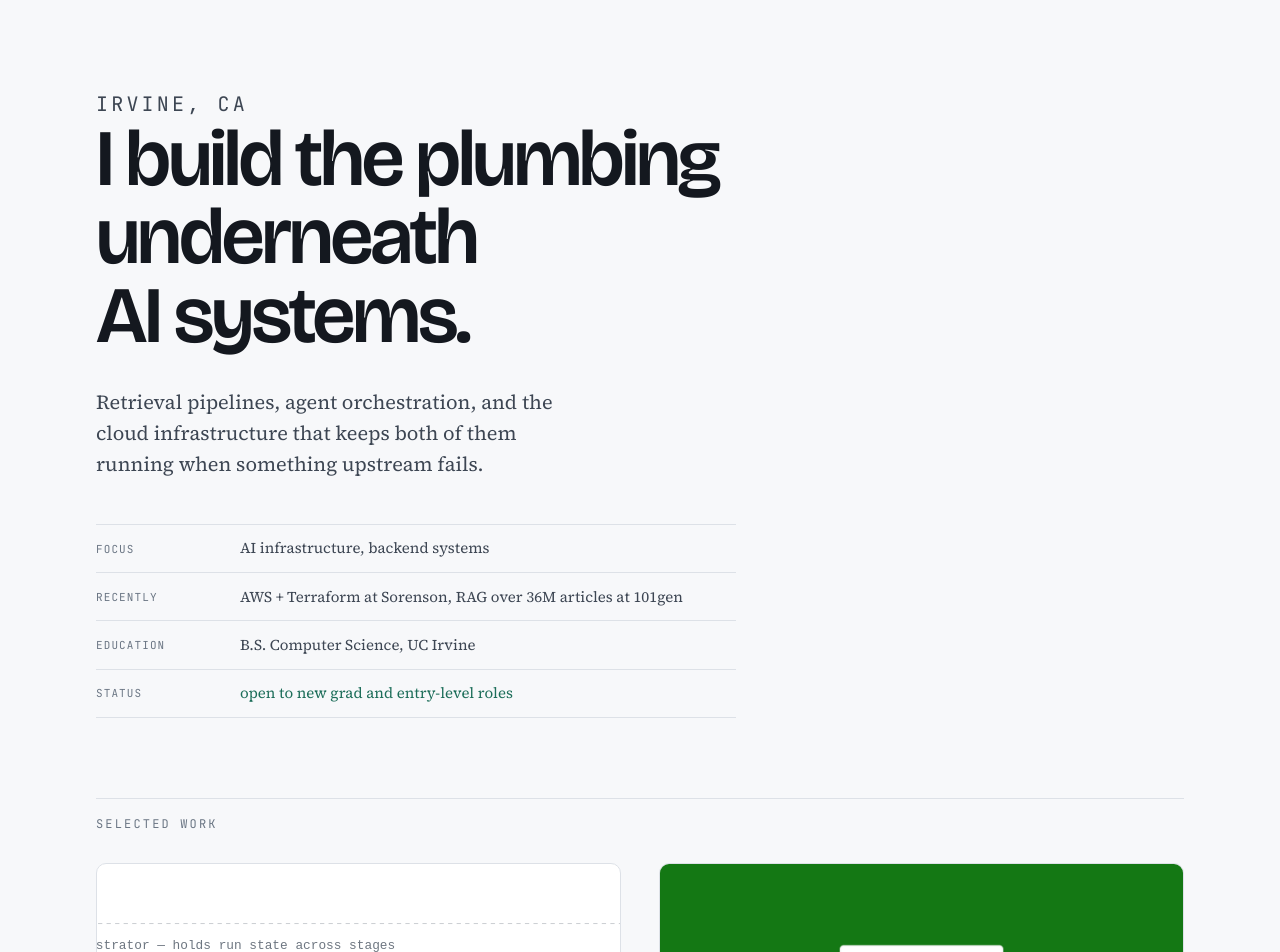
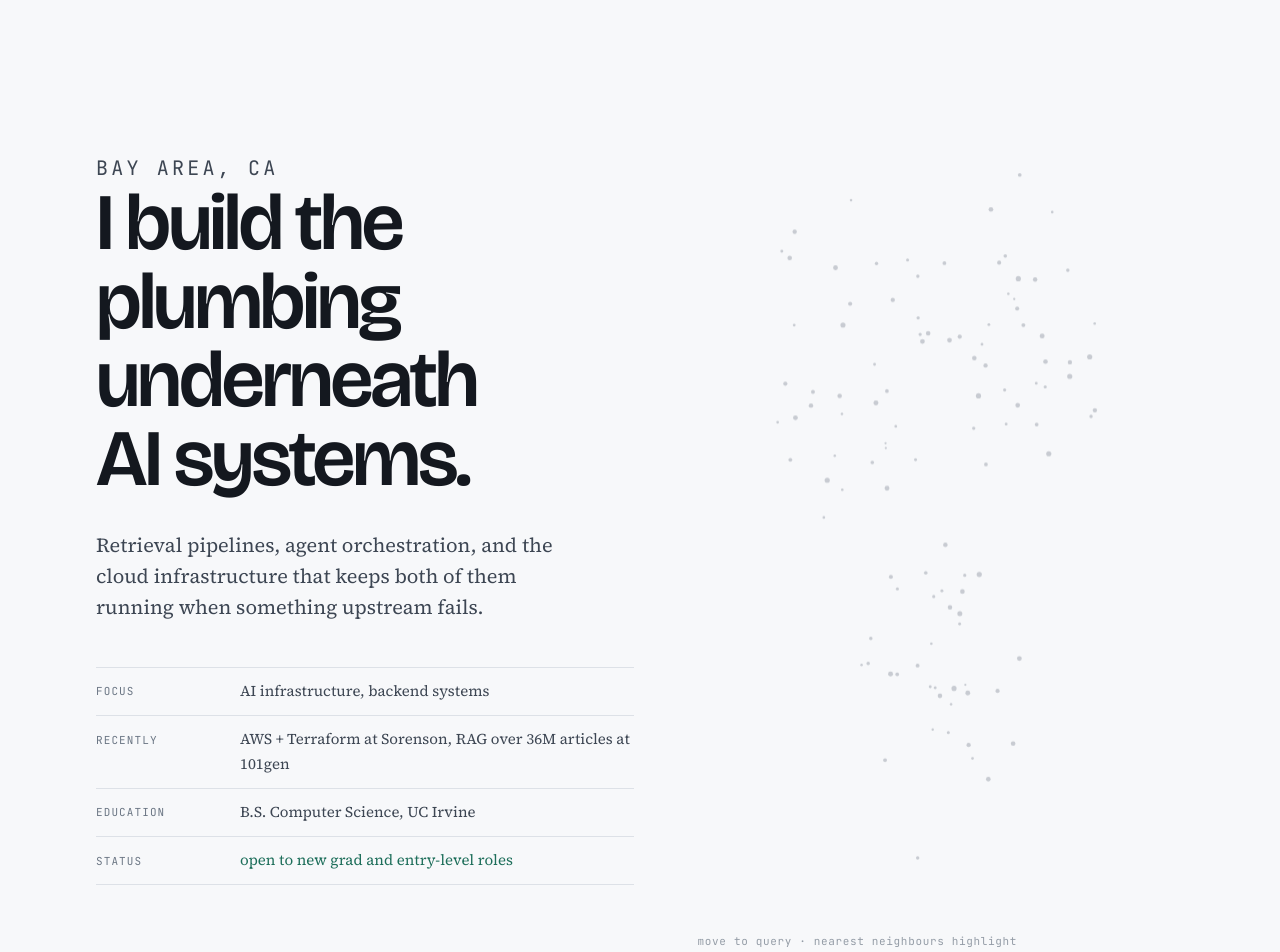
Before and after one commit to YashPathak1446/portfolio, a Next.js app: page / in a window 1280 px wide. Shown: the part 160-1112 px from the top of the page. Built offline with nearby package versions, Linux system fonts and the light colour scheme.

Commit message:
ADded a whats next page to traverse between previous and next projects. ADded a visual representation of k closest neighbors. Subject to change.

```diff
--- a/src/app/globals.css
+++ b/src/app/globals.css
@@ -781,3 +781,43 @@ html { overflow-x: clip; }
 @media (max-width: 52rem) {
   .work-grid { grid-template-columns: minmax(0, 1fr); }
 }
+
+.hero {
+  display: grid;
+  grid-template-columns: minmax(0, 1.05fr) minmax(0, 0.95fr);
+  gap: 0 clamp(2rem, 5vw, 4.5rem);
+  align-items: center;
+  max-width: none;
+}
+
+.hero-text { max-width: 34rem; }
+.hero-text h1 { max-width: 13ch; }
+
+.field { position: relative; align-self: stretch; min-height: 24rem; }
+
+.field canvas {
+  display: block;
+  width: 100%;
+  height: 100%;
+  min-height: 24rem;
+  cursor: crosshair;
+  touch-action: none;
+}
+
+.field-caption {
+  position: absolute;
+  left: 0;
+  bottom: 0;
+  font-family: var(--mono);
+  font-size: 0.6875rem;
+  letter-spacing: 0.06em;
+  color: var(--muted);
+  opacity: 0.7;
+  pointer-events: none;
+}
+
+@media (max-width: 62rem) {
+  .hero { grid-template-columns: minmax(0, 1fr); }
+  .field { min-height: 17rem; margin-top: 2.5rem; }
+  .field canvas { min-height: 17rem; }
+}
--- a/src/app/page.tsx
+++ b/src/app/page.tsx
@@ -1,5 +1,6 @@
 import { getAllProjects, formatYear } from '@/lib/projects';
 import { getExperience, formatSpan } from '@/lib/experience';
+import EmbeddingField from '@/components/EmbeddingField';
 
 export default function Home() {
   const projects = getAllProjects();
@@ -10,7 +11,8 @@ export default function Home() {
   return (
     <main>
       <section className="hero">
-        <p className="eyebrow">Irvine, CA</p>
+        <div className="hero-text">
+        <p className="eyebrow">Bay Area, CA</p>
         <h1>I build the plumbing underneath AI systems.</h1>
         <p>
           Retrieval pipelines, agent orchestration, and the cloud infrastructure
@@ -23,6 +25,8 @@ export default function Home() {
           <div><dt>education</dt><dd>B.S. Computer Science, UC Irvine</dd></div>
           <div><dt>status</dt><dd className="open">open to new grad and entry-level roles</dd></div>
         </dl>
+        </div>
+        <EmbeddingField />
       </section>
 
       <section id="work">
--- /dev/null
+++ b/src/components/EmbeddingField.tsx
@@ -0,0 +1,184 @@
+'use client';
+
+import { useEffect, useRef } from 'react';
+
+type Pt = { x: number; y: number; vx: number; vy: number; r: number };
+
+const COUNT = 110;
+const K = 6;
+
+export default function EmbeddingField() {
+  const ref = useRef<HTMLCanvasElement>(null);
+
+  useEffect(() => {
+    const canvas: HTMLCanvasElement | null = ref.current;
+    if (!canvas) return;
+    const cv: HTMLCanvasElement = canvas;
+    const c2d = cv.getContext('2d');
+    if (!c2d) return;
+    const ctx: CanvasRenderingContext2D = c2d;
+
+    const reduced = window.matchMedia('(prefers-reduced-motion: reduce)').matches;
+
+    let w = 0;
+    let h = 0;
+    let raf = 0;
+    let visible = true;
+    const pts: Pt[] = [];
+    const query = { x: -999, y: -999, active: false };
+
+    const css = getComputedStyle(document.documentElement);
+    let ink = css.getPropertyValue('--muted').trim() || '#6b7684';
+    let signal = css.getPropertyValue('--signal').trim() || '#1d6e5a';
+
+    function readTheme() {
+      const s = getComputedStyle(document.documentElement);
+      ink = s.getPropertyValue('--muted').trim() || ink;
+      signal = s.getPropertyValue('--signal').trim() || signal;
+    }
+
+    function resize() {
+      const rect = cv.getBoundingClientRect();
+      const dpr = Math.min(window.devicePixelRatio || 1, 2);
+      w = rect.width;
+      h = rect.height;
+      cv.width = Math.round(w * dpr);
+      cv.height = Math.round(h * dpr);
+      ctx.setTransform(dpr, 0, 0, dpr, 0, 0);
+    }
+
+    function seed() {
+      pts.length = 0;
+      // three loose clusters, like a real embedding space rather than uniform noise
+      const centers = [
+        { x: 0.3, y: 0.34 },
+        { x: 0.68, y: 0.3 },
+        { x: 0.5, y: 0.72 },
+      ];
+      for (let i = 0; i < COUNT; i++) {
+        const c = centers[i % centers.length];
+        const spread = 0.19;
+        const a = Math.random() * Math.PI * 2;
+        const d = Math.pow(Math.random(), 0.65) * spread;
+        pts.push({
+          x: (c.x + Math.cos(a) * d) * w,
+          y: (c.y + Math.sin(a) * d) * h,
+          vx: (Math.random() - 0.5) * 0.09,
+          vy: (Math.random() - 0.5) * 0.09,
+          r: 1.1 + Math.random() * 1.5,
+        });
+      }
+    }
+
+    function draw() {
+      ctx.clearRect(0, 0, w, h);
+
+      let near: { p: Pt; d: number }[] = [];
+      if (query.active) {
+        near = pts
+          .map((p) => ({ p, d: Math.hypot(p.x - query.x, p.y - query.y) }))
+          .sort((a, b) => a.d - b.d)
+          .slice(0, K);
+      }
+      const nearSet = new Set(near.map((n) => n.p));
+      const maxD = near.length ? near[near.length - 1].d : 1;
+
+      for (const p of pts) {
+        if (!reduced) {
+          p.x += p.vx;
+          p.y += p.vy;
+          if (p.x < 0 || p.x > w) p.vx *= -1;
+          if (p.y < 0 || p.y > h) p.vy *= -1;
+        }
+        const hit = nearSet.has(p);
+        ctx.beginPath();
+        ctx.arc(p.x, p.y, hit ? p.r * 1.9 : p.r, 0, Math.PI * 2);
+        ctx.fillStyle = hit ? signal : ink;
+        ctx.globalAlpha = hit ? 0.95 : 0.34;
+        ctx.fill();
+      }
+
+      for (const n of near) {
+        const t = 1 - n.d / (maxD || 1);
+        ctx.beginPath();
+        ctx.moveTo(query.x, query.y);
+        ctx.lineTo(n.p.x, n.p.y);
+        ctx.strokeStyle = signal;
+        ctx.globalAlpha = 0.18 + t * 0.5;
+        ctx.lineWidth = 0.6 + t * 1.1;
+        ctx.stroke();
+      }
+
+      if (query.active) {
+        ctx.beginPath();
+        ctx.arc(query.x, query.y, 4, 0, Math.PI * 2);
+        ctx.fillStyle = signal;
+        ctx.globalAlpha = 1;
+        ctx.fill();
+        ctx.beginPath();
+        ctx.arc(query.x, query.y, 13, 0, Math.PI * 2);
+        ctx.strokeStyle = signal;
+        ctx.globalAlpha = 0.32;
+        ctx.lineWidth = 1;
+        ctx.stroke();
+      }
+
+      ctx.globalAlpha = 1;
+    }
+
+    function loop() {
+      if (visible) draw();
+      raf = requestAnimationFrame(loop);
+    }
+
+    function onMove(e: PointerEvent) {
+      const rect = cv.getBoundingClientRect();
+      query.x = e.clientX - rect.left;
+      query.y = e.clientY - rect.top;
+      query.active = query.x >= 0 && query.x <= w && query.y >= 0 && query.y <= h;
+    }
+    function onLeave() {
+      query.active = false;
+    }
+
+    const ro = new ResizeObserver(() => {
+      resize();
+      seed();
+      if (reduced) draw();
+    });
+    const io = new IntersectionObserver(([e]) => {
+      visible = e.isIntersecting;
+    });
+    const mo = new MutationObserver(readTheme);
+
+    resize();
+    seed();
+    ro.observe(cv);
+    io.observe(cv);
+    mo.observe(document.documentElement, { attributes: true, attributeFilter: ['data-theme'] });
+    cv.addEventListener('pointermove', onMove);
+    cv.addEventListener('pointerleave', onLeave);
+
+    if (reduced) {
+      draw();
+    } else {
+      raf = requestAnimationFrame(loop);
+    }
+
+    return () => {
+      cancelAnimationFrame(raf);
+      ro.disconnect();
+      io.disconnect();
+      mo.disconnect();
+      cv.removeEventListener('pointermove', onMove);
+      cv.removeEventListener('pointerleave', onLeave);
+    };
+  }, []);
+
+  return (
+    <div className="field" aria-hidden="true">
+      <canvas ref={ref} />
+      <span className="field-caption">move to query · nearest neighbours highlight</span>
+    </div>
+  );
+}
```
